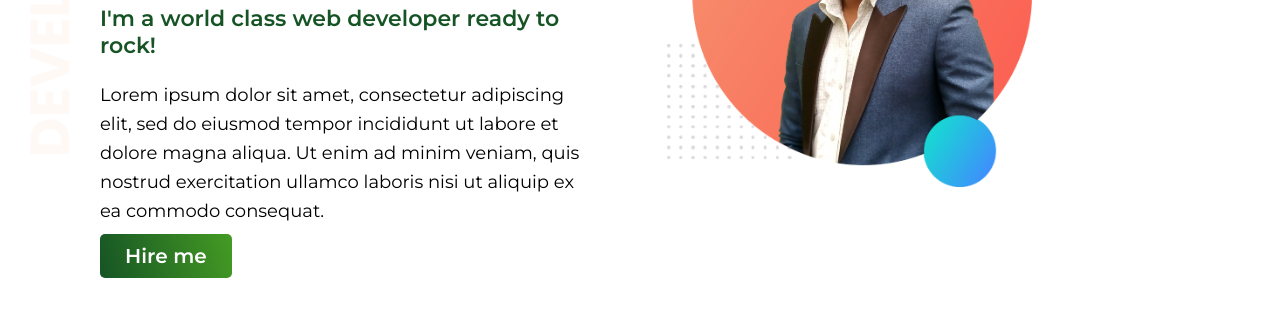
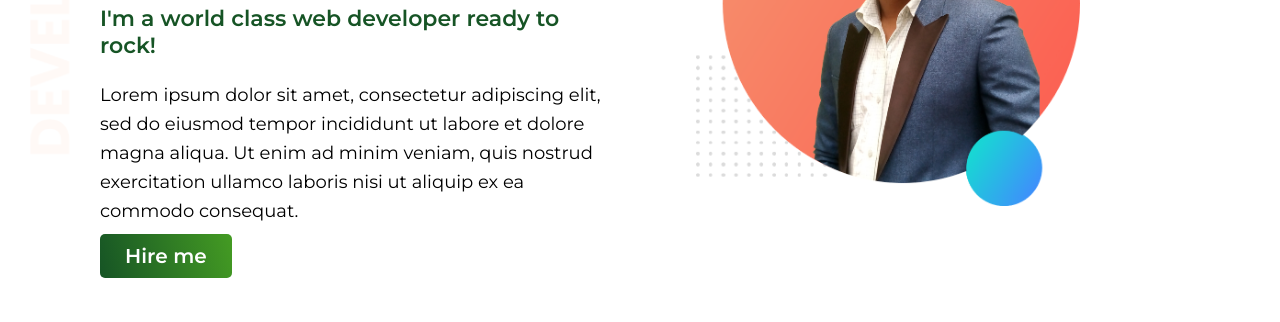
Before and after one commit to iamamolsarker/web-portfolio, a plain HTML site: page index.html in a window 1280 px wide. Shown: the part 205-527 px from the top of the page. Drawn offline with Linux system fonts and the light colour scheme.

Commit message:
last section fixed

```diff
--- a/index.html
+++ b/index.html
@@ -32,7 +32,7 @@
             <p>Lorem ipsum dolor sit amet, consectetur adipiscing elit, sed do eiusmod tempor incididunt ut labore et dolore magna aliqua. Ut enim ad minim veniam, quis nostrud exercitation ullamco laboris nisi ut aliquip ex ea commodo consequat.</p>
         </div>
     </section>
-    <section class="">
+    <section class="container">
         <div class="half-width middle">
             <h2>Full Stack Web Dev</h2>
             <h3 class="highlighted">2021- present| Pro label web developeer</h3>
--- a/style.css
+++ b/style.css
@@ -27,22 +27,22 @@ p{
     line-height: 29px;
 }
 .half-width{
-    width: 38%;
-    margin: 0px 20px;
+    width: 40%;
     float: left;
+    margin: 0 20px;
 }
 .middle{
-    height: 300px;
     margin: 70px 0px 0px 100px;
 }
 img{
     display: block;
-    margin: 30px auto 0px;
+    margin: 30px auto;
     width: 75%;
 }
 .container{
-    height: 460px;
+    height: 600px;
     margin-bottom: 40px;
+    width: 100%;
 }
 .top-banner{
     background-image: url(images/top-banner.png);
@@ -60,5 +60,4 @@ img{
 }
 .btn-hire:hover{
     background-image: linear-gradient(105deg, #449B23, #165425);
-    transition-delay: 2s;
 }
```
